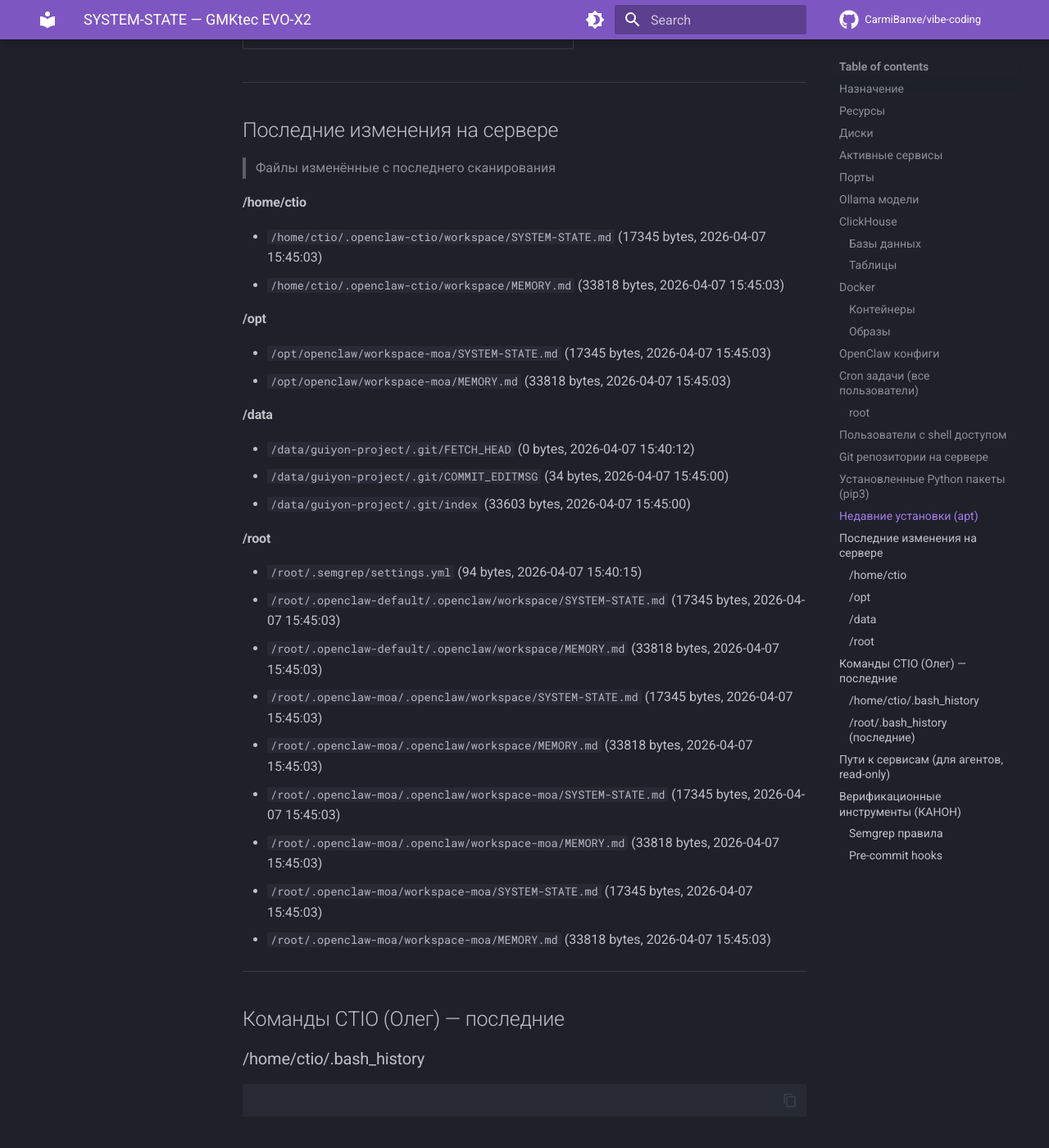
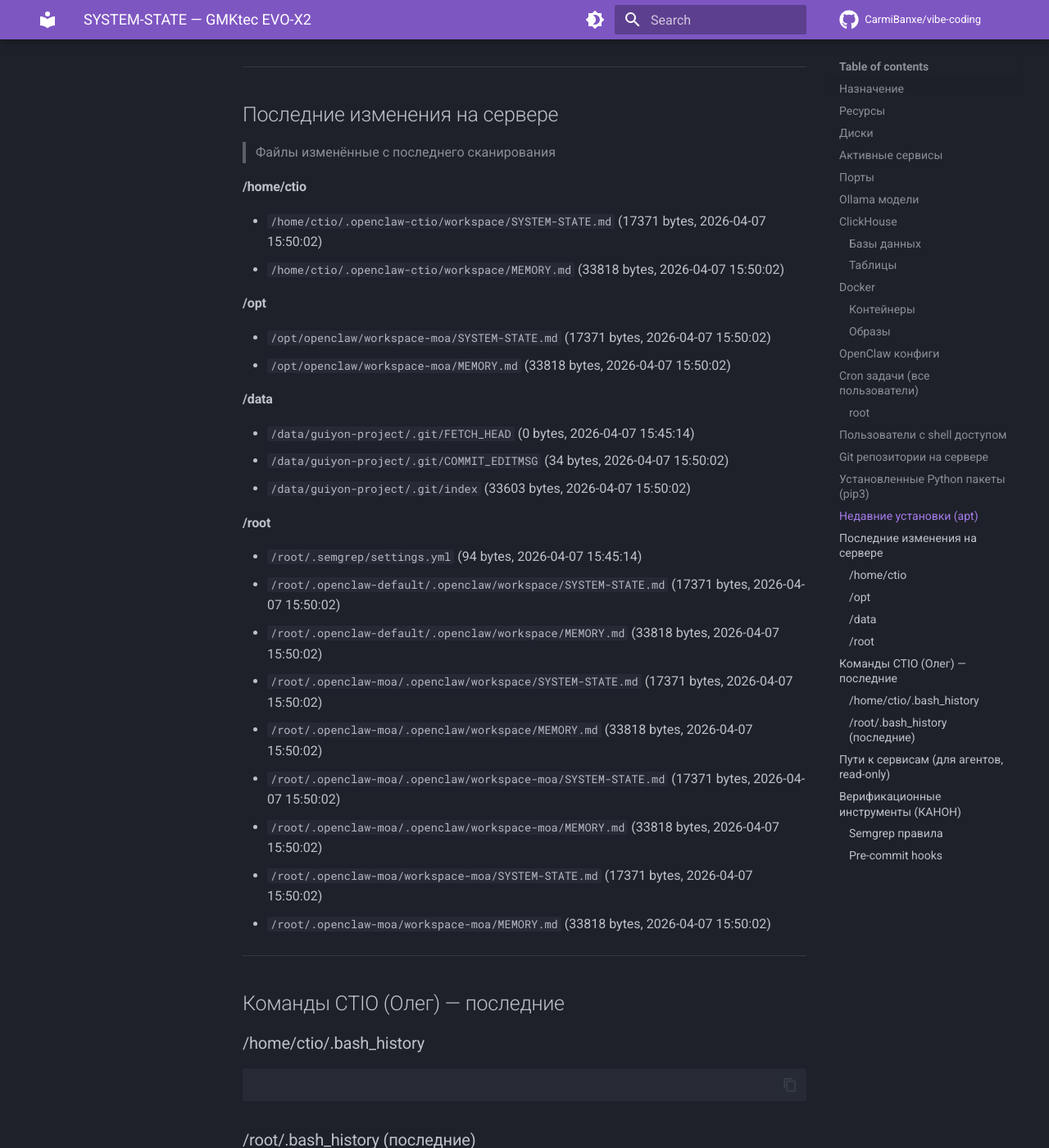
Before and after one commit to CarmiBanxe/vibe-coding, an MkDocs documentation site: the page built from docs/SYSTEM-STATE.md, in a window 1280 px wide and 1400 px high, scrolled down 14082 px. Shown: the whole window at 82% size. Built offline with MkDocs 1.6.1 and Material for MkDocs 9.7.7, drawn with Linux system fonts in a browser that asks for light colours; comment, search, counter and statistics services are not loaded; some of the changed text lies outside the part shown.

Commit message:
auto: SYSTEM-STATE v2 update (2026-04-07 15:50 CEST)

```diff
--- a/docs/SYSTEM-STATE.md
+++ b/docs/SYSTEM-STATE.md
@@ -1,6 +1,6 @@
 # SYSTEM-STATE — GMKtec EVO-X2
 > Автоматически обновляется каждые 5 минут
-> Последнее сканирование: 2026-04-07 15:45 CEST
+> Последнее сканирование: 2026-04-07 15:50 CEST
 > Источник: ctio-watcher.sh v2 (cron)
 
 ## Назначение
@@ -11,8 +11,8 @@
 ---
 
 ## Ресурсы
-- RAM: 11Gi / 30Gi (free: 1.9Gi)
-- Load: 2.61 2.46 2.45
+- RAM: 12Gi / 30Gi (free: 1.2Gi)
+- Load: 2.15 2.46 2.47
 - GPU VRAM used: 58.5 GB
 
 ## Диски
@@ -254,8 +253,8 @@
 | marble-src-marble-frontend:latest | 757MB |
 | marble-src-marble-backend:latest | 255MB |
 | andreysenov/firebase-tools:latest | 1.47GB |
+| jube.app:latest | 646MB |
 | <none>:<none> | 646MB |
-| jube.app:latest | 646MB |
 | mongo:8 | 950MB |
 | postgis/postgis:17-3.5 | 637MB |
 | postgres:17 | 453MB |
@@ -386,28 +385,28 @@
 
 
 #### /home/ctio
-- `/home/ctio/.openclaw-ctio/workspace/SYSTEM-STATE.md` (17345 bytes, 2026-04-07 15:45:03)
-- `/home/ctio/.openclaw-ctio/workspace/MEMORY.md` (33818 bytes, 2026-04-07 15:45:03)
+- `/home/ctio/.openclaw-ctio/workspace/SYSTEM-STATE.md` (17371 bytes, 2026-04-07 15:50:02)
+- `/home/ctio/.openclaw-ctio/workspace/MEMORY.md` (33818 bytes, 2026-04-07 15:50:02)
 
 #### /opt
-- `/opt/openclaw/workspace-moa/SYSTEM-STATE.md` (17345 bytes, 2026-04-07 15:45:03)
-- `/opt/openclaw/workspace-moa/MEMORY.md` (33818 bytes, 2026-04-07 15:45:03)
+- `/opt/openclaw/workspace-moa/SYSTEM-STATE.md` (17371 bytes, 2026-04-07 15:50:02)
+- `/opt/openclaw/workspace-moa/MEMORY.md` (33818 bytes, 2026-04-07 15:50:02)
 
 #### /data
-- `/data/guiyon-project/.git/FETCH_HEAD` (0 bytes, 2026-04-07 15:40:12)
-- `/data/guiyon-project/.git/COMMIT_EDITMSG` (34 bytes, 2026-04-07 15:45:00)
-- `/data/guiyon-project/.git/index` (33603 bytes, 2026-04-07 15:45:00)
+- `/data/guiyon-project/.git/FETCH_HEAD` (0 bytes, 2026-04-07 15:45:14)
+- `/data/guiyon-project/.git/COMMIT_EDITMSG` (34 bytes, 2026-04-07 15:50:02)
+- `/data/guiyon-project/.git/index` (33603 bytes, 2026-04-07 15:50:02)
 
 #### /root
-- `/root/.semgrep/settings.yml` (94 bytes, 2026-04-07 15:40:15)
-- `/root/.openclaw-default/.openclaw/workspace/SYSTEM-STATE.md` (17345 bytes, 2026-04-07 15:45:03)
-- `/root/.openclaw-default/.openclaw/workspace/MEMORY.md` (33818 bytes, 2026-04-07 15:45:03)
-- `/root/.openclaw-moa/.openclaw/workspace/SYSTEM-STATE.md` (17345 bytes, 2026-04-07 15:45:03)
-- `/root/.openclaw-moa/.openclaw/workspace/MEMORY.md` (33818 bytes, 2026-04-07 15:45:03)
-- `/root/.openclaw-moa/.openclaw/workspace-moa/SYSTEM-STATE.md` (17345 bytes, 2026-04-07 15:45:03)
-- `/root/.openclaw-moa/.openclaw/workspace-moa/MEMORY.md` (33818 bytes, 2026-04-07 15:45:03)
-- `/root/.openclaw-moa/workspace-moa/SYSTEM-STATE.md` (17345 bytes, 2026-04-07 15:45:03)
-- `/root/.openclaw-moa/workspace-moa/MEMORY.md` (33818 bytes, 2026-04-07 15:45:03)
+- `/root/.semgrep/settings.yml` (94 bytes, 2026-04-07 15:45:14)
+- `/root/.openclaw-default/.openclaw/workspace/SYSTEM-STATE.md` (17371 bytes, 2026-04-07 15:50:02)
+- `/root/.openclaw-default/.openclaw/workspace/MEMORY.md` (33818 bytes, 2026-04-07 15:50:02)
+- `/root/.openclaw-moa/.openclaw/workspace/SYSTEM-STATE.md` (17371 bytes, 2026-04-07 15:50:02)
+- `/root/.openclaw-moa/.openclaw/workspace/MEMORY.md` (33818 bytes, 2026-04-07 15:50:02)
+- `/root/.openclaw-moa/.openclaw/workspace-moa/SYSTEM-STATE.md` (17371 bytes, 2026-04-07 15:50:02)
+- `/root/.openclaw-moa/.openclaw/workspace-moa/MEMORY.md` (33818 bytes, 2026-04-07 15:50:02)
+- `/root/.openclaw-moa/workspace-moa/SYSTEM-STATE.md` (17371 bytes, 2026-04-07 15:50:02)
+- `/root/.openclaw-moa/workspace-moa/MEMORY.md` (33818 bytes, 2026-04-07 15:50:02)
 
 ---
 
```
Also changed, not shown: other parts of docs/SYSTEM-STATE.md (+1 -2 lines).
